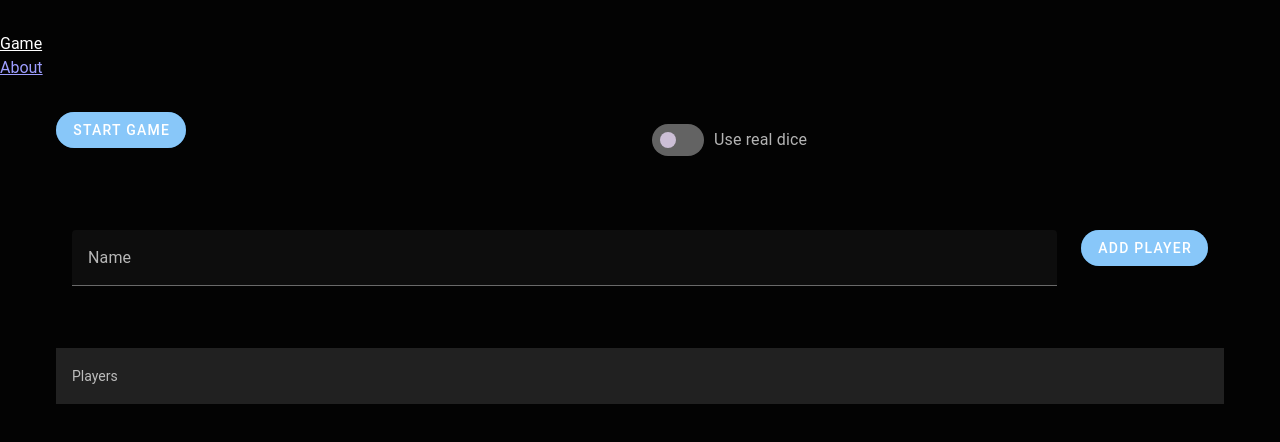
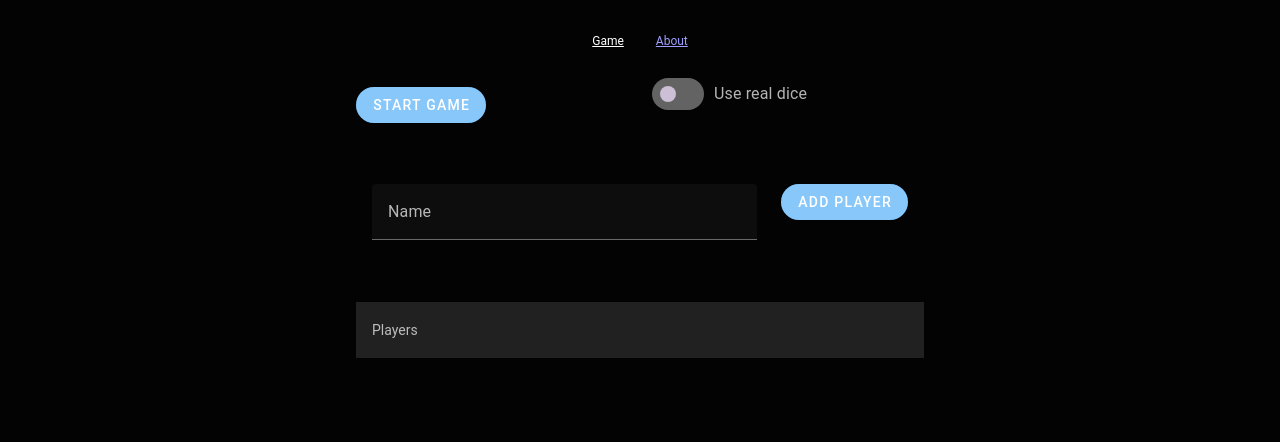
Before and after one commit to BoldBigflank/bank, a Vue app: page / in a window 1280 px wide. Shown: the top 442 px of the page. Built offline with nearby package versions, Linux system fonts and the light colour scheme.

Commit message:
style fix

```diff
--- a/src/App.vue
+++ b/src/App.vue
@@ -51,30 +51,4 @@ nav a:first-of-type {
   border: 0;
 }
 
-@media (min-width: 1024px) {
-  header {
-    display: flex;
-    place-items: center;
-    padding-right: calc(var(--section-gap) / 2);
-  }
-
-  .logo {
-    margin: 0 2rem 0 0;
-  }
-
-  header .wrapper {
-    display: flex;
-    place-items: flex-start;
-    flex-wrap: wrap;
-  }
-
-  nav {
-    text-align: left;
-    margin-left: -1rem;
-    font-size: 1rem;
-
-    padding: 1rem 0;
-    margin-top: 1rem;
-  }
-}
 </style>
--- a/src/views/GameView.vue
+++ b/src/views/GameView.vue
@@ -63,9 +63,10 @@ function toggleUseRealDice() {
 </script>
 
 <template>
-  <v-container class="game">
+  <div class="game">
+    <v-container>
       <v-row>
-      <v-col cols="6">
+        <v-col align-self="center" cols="6">
           <v-btn
             v-if="bankStore.state !== 'setup'"
             @click="handleNewGame"
@@ -75,7 +76,7 @@ function toggleUseRealDice() {
             :disabled="bankStore.players.length === 0"
             v-on:click="handleStartGame">Start Game</v-btn>
         </v-col>
-      <v-col cols="6">
+        <v-col align-self="center" cols="6">
           <v-switch
           inset
           color="primary"
@@ -240,6 +241,7 @@ function toggleUseRealDice() {
       </v-row>
 
     </v-container>
+  </div>
 </template>
 
 <style>
@@ -270,7 +272,8 @@ function toggleUseRealDice() {
   width: 100%;
 }
 .game {
-  max-width: 720px;
+  max-width: 600px;
+  margin:0px auto;
 }
 .end {
   text-align: center;
```
Lines whose indentation alone changed are shown as unchanged.
